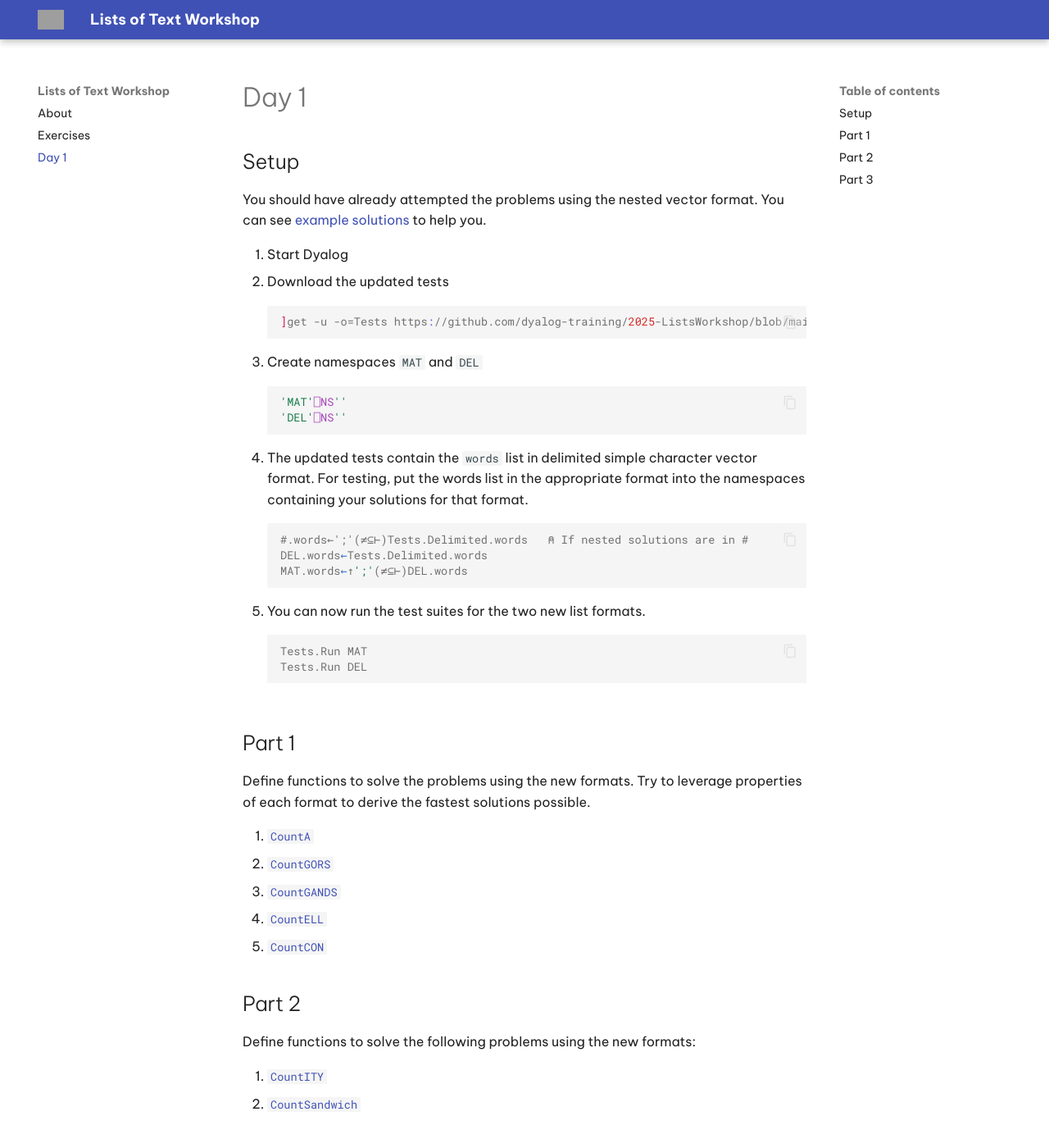
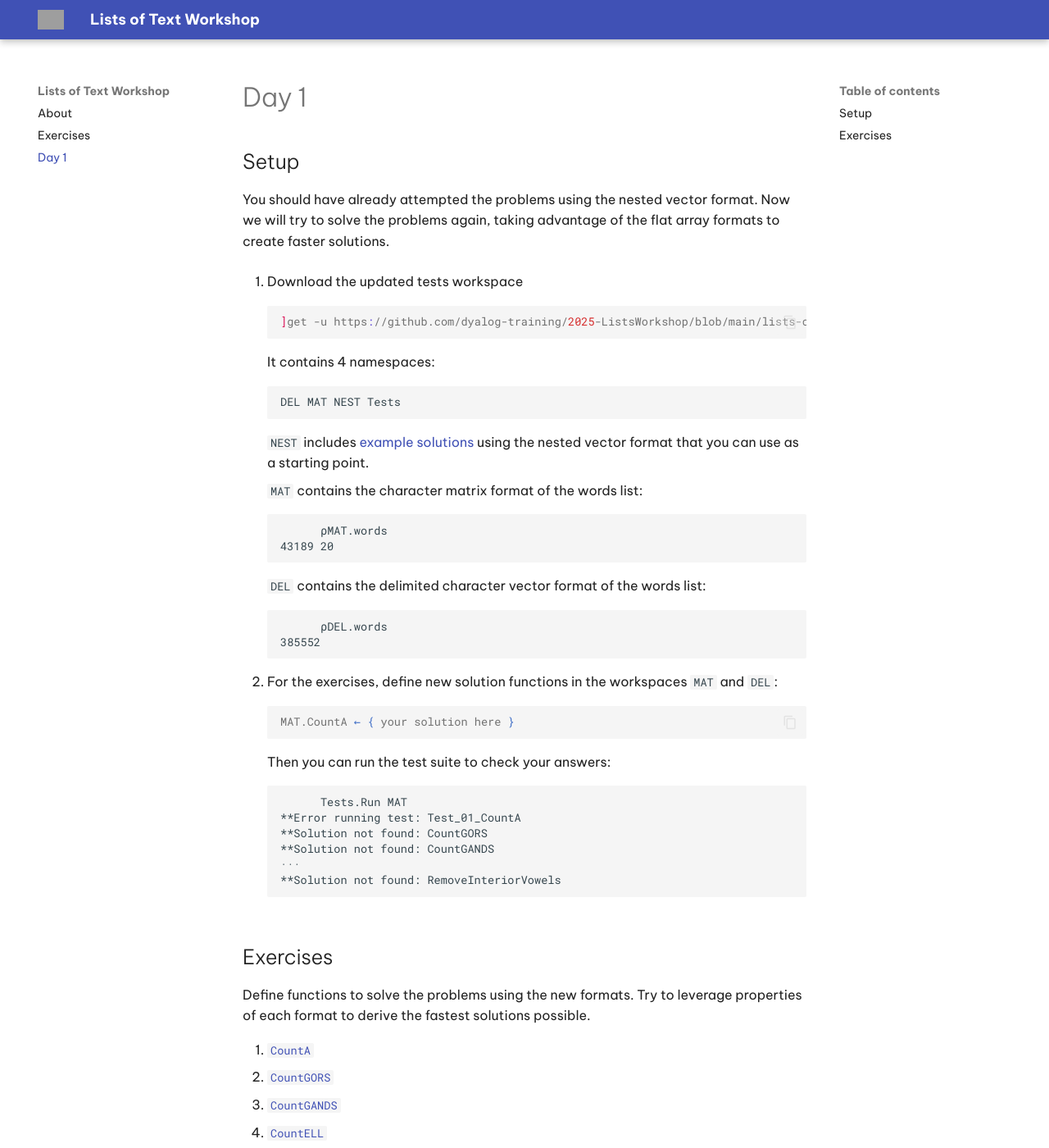
Before and after one commit to dyalog-training/2025-ListsWorkshop, an MkDocs documentation site: the page built from docs/day1.md, in a window 1280 px wide and 1400 px high. Shown: the whole window at 82% size. Built offline with MkDocs 1.6.1 and Material for MkDocs 9.7.7, drawn with Linux system fonts in a browser that asks for light colours; some of the changed text lies outside the part shown; grey boxes are pictures that could not be loaded.

Commit message:
simplify setup; narrow scope for day 1

````diff
--- a/docs/day1.md
+++ b/docs/day1.md
@@ -1,38 +1,54 @@
 # Day 1
 
 ## Setup
-You should have already attempted the problems using the nested vector format. You can see [example solutions](https://github.com/dyalog-training/2025-ListsWorkshop/blob/main/solutions/NESTED.dyalog) to help you.
+You should have already attempted the problems using the nested vector format. Now we will try to solve the problems again, taking advantage of the flat array formats to create faster solutions.
 
-1. Start Dyalog
-1. Download the updated tests
+1. Download the updated tests workspace
 
     ```{ .apl .copy }
-    ]get -u -o=Tests https://github.com/dyalog-training/2025-ListsWorkshop/blob/main/lists-of-words.dws
+    ]get -u https://github.com/dyalog-training/2025-ListsWorkshop/blob/main/lists-of-words.dws
     ```
 
-1. Create namespaces `MAT` and `DEL`
+    It contains 4 namespaces:
 
-    ```{ .apl .copy }
-    'MAT'⎕NS''
-    'DEL'⎕NS''
+    ```
+    DEL MAT NEST Tests
     ```
 
-1. The updated tests contain the `words` list in delimited simple character vector format. For testing, put the words list in the appropriate format into the namespaces containing your solutions for that format.
+    `NEST` includes [example solutions](https://github.com/dyalog-training/2025-ListsWorkshop/blob/main/solutions/NEST.dyalog) using the nested vector format that you can use as a starting point.
 
-    ```{ .apl .copy }
-    #.words←';'(≠⊆⊢)Tests.Delimited.words   ⍝ If nested solutions are in #
-    DEL.words←Tests.Delimited.words
-    MAT.words←↑';'(≠⊆⊢)DEL.words
+    `MAT` contains the character matrix format of the words list:
+
+    ```
+          ⍴MAT.words
+    43189 20
     ```
 
-1. You can now run the test suites for the two new list formats.
+    `DEL` contains the delimited character vector format of the words list:
 
-    ```{ .apl .copy }
-    Tests.Run MAT
-    Tests.Run DEL
+    ```
+          ⍴DEL.words
+    385552
     ```
 
-## Part 1
+1. For the exercises, define new solution functions in the workspaces `MAT` and `DEL`:
+
+    ```{.apl .copy}
+    MAT.CountA ← { your solution here }
+    ```
+
+    Then you can run the test suite to check your answers:
+
+    ```
+          Tests.Run MAT
+    **Error running test: Test_01_CountA
+    **Solution not found: CountGORS
+    **Solution not found: CountGANDS
+    ···
+    **Solution not found: RemoveInteriorVowels
+    ```
+
+## Exercises
 Define functions to solve the problems using the new formats. Try to leverage properties of each format to derive the fastest solutions possible.
 
 1. [`CountA`](./exercises.md#counta)
@@ -40,18 +56,3 @@ Define functions to solve the problems using the new formats. Try to leverage pr
 1. [`CountGANDS`](./exercises.md#countgands)
 1. [`CountELL`](./exercises.md#countell)
 1. [`CountCON`](./exercises.md#countcon)
-
-## Part 2
-Define functions to solve the following problems using the new formats:
-
-1. [`CountITY`](./exercises.md#countity)
-1. [`CountSandwich`](./exercises.md#countsandwich)
-
-## Part 3
-Define functions to solve the following problems using the new formats:
-
-1. [`CountC_T`](./exercises.md#countc_t)
-1. [`CountN_Q`](./exercises.md#countn_q)
-1. [`CountAlphabetical`](./exercises.md#countalphabetical)
-1. [`CountAlternating`](./exercises.md#countalternating)
-1. [`CountRepeating`](./exercises.md#countrepeating)
````
